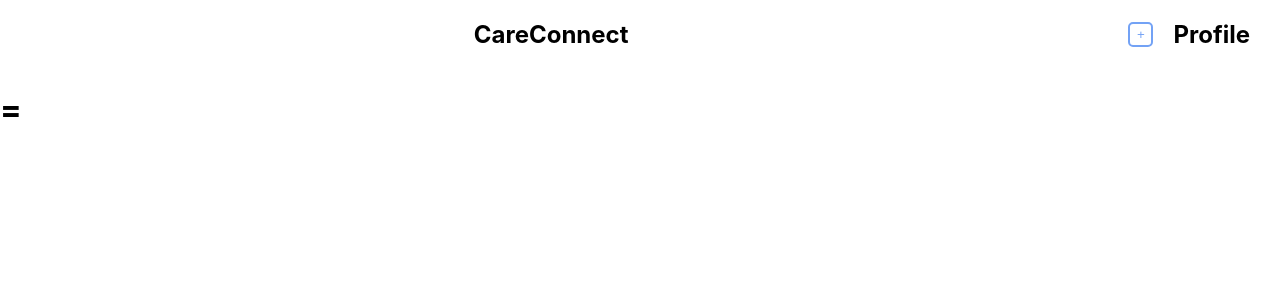
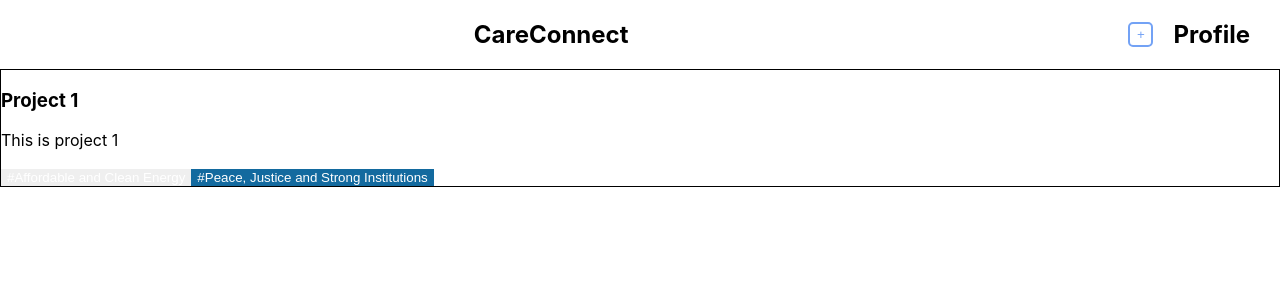
Before and after one commit to asrouji/CareConnect, a React (Create React App) app: page / in a window 1280 px wide. Shown: the top 300 px of the page. Built offline with nearby package versions, Linux system fonts and the light colour scheme.

Commit message:
reorganized style

```diff
--- a/src/components/ProjectCard.tsx
+++ b/src/components/ProjectCard.tsx
@@ -1,13 +1,15 @@
 import renderTagButton from './TagButton'
 import { Project } from '../types/project'
 
+import '../css/projectCard.css'
+
 const ProjectCard = ({ name, description, tags }: Project) => {
   return (
-    <>
+    <div className="project-card">
       <h3>{name}</h3>
       <p>{description}</p>
       <footer>{tags.map(renderTagButton)}</footer>
-    </>
+    </div>
   )
 }
 
--- a/src/components/pages/Explore.tsx
+++ b/src/components/pages/Explore.tsx
@@ -1,31 +1,46 @@
 import AddProjectButton from '../AddProjectButton'
+import ProjectCard from '../ProjectCard'
+import { getProjects } from '../../api/api'
+
+import '../../css/explore.css'
+
+const styles = {
+  header: {
+    display: 'flex',
+    justifyContent: 'flex-end',
+  },
+
+  title: {
+    marginRight: '500px',
+  },
+
+  buttons: {
+    display: 'flex',
+    gap: '20px',
+    paddingRight: '30px',
+  },
+}
 
 const Explore = () => {
-  const headerStyle: React.CSSProperties = {
-    display: 'flex',
-    justifyContent: 'flex-end',
-  }
-
   return (
     <>
-      <head>
-        <title>Explore</title>
-      </head>
-      <body>
       <article>
-          <header style={headerStyle}>
-            <h1 style={{ marginRight: '500px' }}>CareConnect</h1>
-            <div style={{ display: 'flex', gap: '20px', paddingRight: '30px' }}>
+        <header style={styles.header}>
+          <h1 style={styles.title}>CareConnect</h1>
+          <div style={styles.buttons}>
             <AddProjectButton />
             <h2>Profile</h2> {/* TODO Add profile button */}
           </div>
         </header>
-          <main></main> {/* TODO Add project cards */}
+        <main>
+          {getProjects().map(project => (
+            <ProjectCard {...project} />
+          ))}
+        </main>{' '}
+        {/* TODO Add project cards */}
         <footer></footer> {/* TODO Add project plus button*/}
       </article>
-        <h1>=</h1>
       {/* <ProjectCard name="Project Name" description="Project description" tags={['No Poverty']} /> */}
-      </body>
     </>
   )
 }
--- /dev/null
+++ b/src/css/explore.css
@@ -0,0 +1,4 @@
+header {
+  display: 'flex';
+  justify-content: 'flex-end';
+}
--- /dev/null
+++ b/src/css/projectCard.css
@@ -0,0 +1,3 @@
+.project-card {
+  border: 1px solid black;
+}
```
Lines whose indentation alone changed are shown as unchanged.
